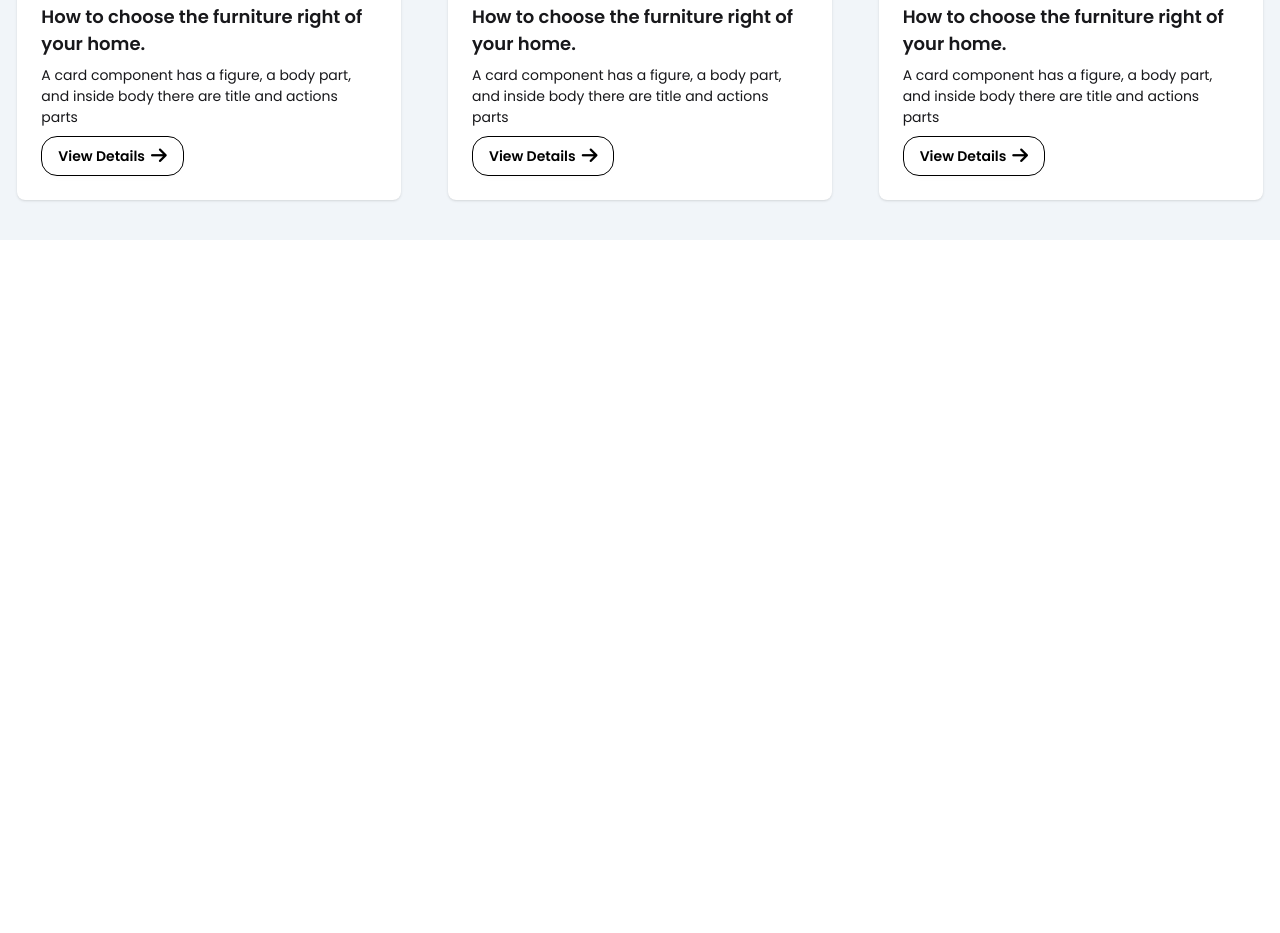
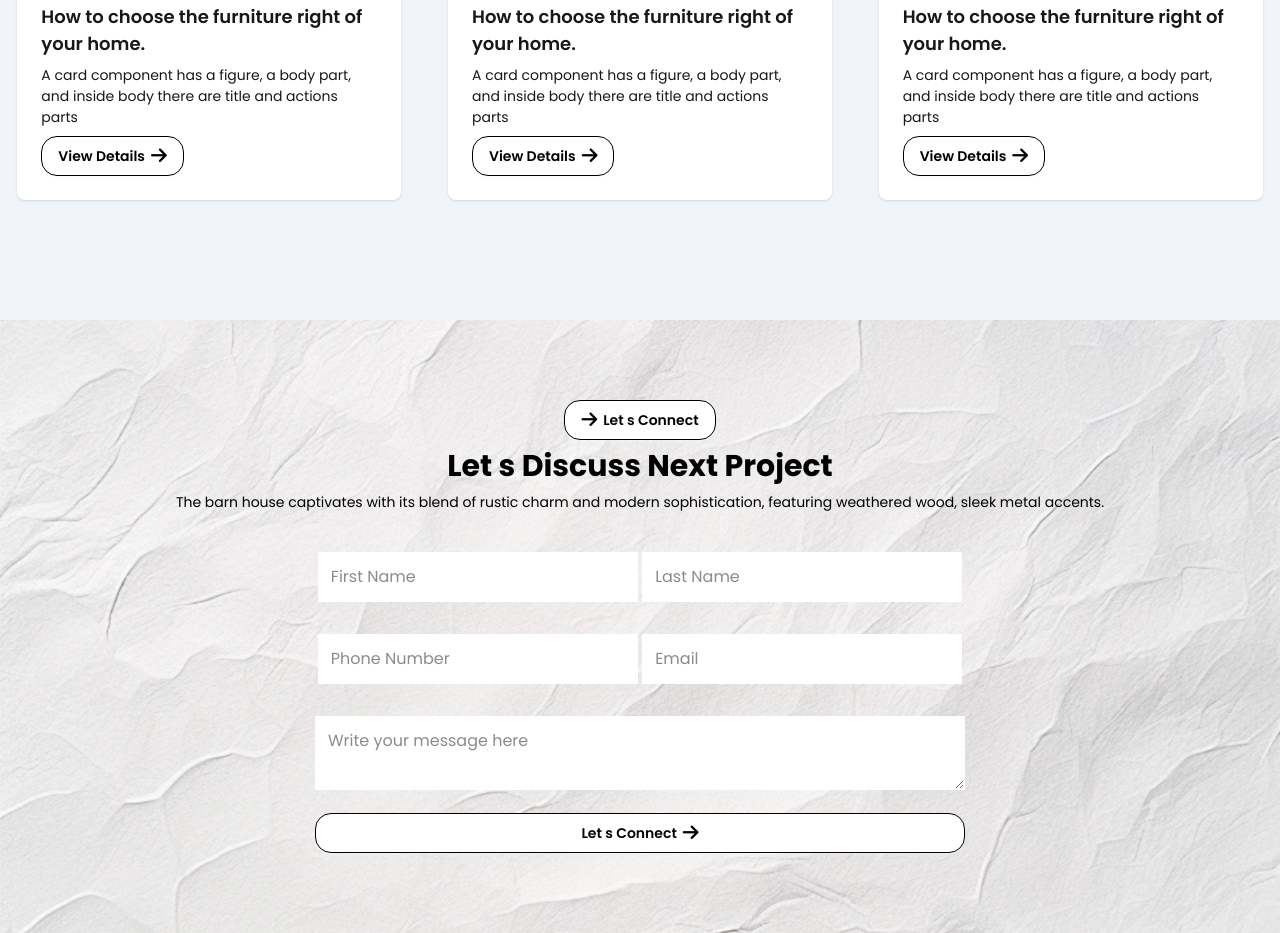
Before and after one commit to rizvikhan2/house, a plain HTML site: page index.html in a window 1280 px wide. Shown: the part 3877-4810 px from the top of the page. Before the commit the page ends 4197 px from the top, so only its background shows below. Drawn offline with nearby package versions, Linux system fonts and the light colour scheme.

Commit message:
input find added

```diff
--- a/index.html
+++ b/index.html
@@ -231,7 +231,7 @@
             <div class="flex gap-4 flex-col lg:flex-row mt-10 mx-10">
                 <!-- card1 -->
 
-                <div class="hero-content flex-col lg:flex-row w-auto lg:w-3/4 bg-s mx-auto rounded-lg">
+                <div class="hero-content flex-col lg:flex-row w-auto lg:w-3/4 bg-white mx-auto rounded-lg">
                     <img src="assets/img1.png" class=" rounded-lg shadow-2xl" />
                     <div>
                         <h1 class="text-lg font-semibold">Commercial</h1>
@@ -293,7 +293,8 @@
                     featuring weathered wood, sleek metal accents.</p>
             </div>
             <!-- card section -->
-            <div class="mt-10 grid grid-cols-1 md:grid-cols-2 lg:grid-cols-3 gap-3  justify-items-center container  pb-10">
+            <div
+                class="mt-10 grid grid-cols-1 md:grid-cols-2 lg:grid-cols-3 gap-3  justify-items-center container  pb-10">
                 <!-- card1 -->
                 <div class="card bg-base-100  w-96  shadow-sm">
                     <figure class="px-10 pt-10">
@@ -307,12 +308,12 @@
                         <h2 class="card-title">How to choose the furniture right of your home.</h2>
                         <p>A card component has a figure, a body part, and inside body there are title and actions parts
                         </p>
-                         <a class="btn text-sm bg-white rounded-2xl text-black  border-black ">View Details<i
+                        <a class="btn text-sm bg-white rounded-2xl text-black  border-black ">View Details<i
                                 class="fa-solid fa-arrow-right text-lg text-black "></i></a>
                     </div>
                 </div>
                 <!-- card2 -->
-               <div class="card bg-base-100  w-96  shadow-sm">
+                <div class="card bg-base-100  w-96  shadow-sm">
                     <figure class="px-10 pt-10">
                         <img src="assets/article2.png" alt="Shoes" class="rounded-xl" />
                     </figure>
@@ -324,7 +325,7 @@
                         <h2 class="card-title">How to choose the furniture right of your home.</h2>
                         <p>A card component has a figure, a body part, and inside body there are title and actions parts
                         </p>
-                         <a class="btn text-sm bg-white rounded-2xl text-black  border-black ">View Details<i
+                        <a class="btn text-sm bg-white rounded-2xl text-black  border-black ">View Details<i
                                 class="fa-solid fa-arrow-right text-lg text-black "></i></a>
                     </div>
                 </div>
@@ -341,7 +342,7 @@
                         <h2 class="card-title">How to choose the furniture right of your home.</h2>
                         <p>A card component has a figure, a body part, and inside body there are title and actions parts
                         </p>
-                         <a class="btn text-sm bg-white rounded-2xl text-black  border-black ">View Details<i
+                        <a class="btn text-sm bg-white rounded-2xl text-black  border-black ">View Details<i
                                 class="fa-solid fa-arrow-right text-lg text-black "></i></a>
                     </div>
                 </div>
@@ -351,11 +352,46 @@
         </section>
         <!-- Read Our Articles and News end -->
 
-        <!-- input find start -->
+    </main>
+
+    <!-- input find start -->
+    <div class="hero " style="background-image: url(assets/bg.jpg);">
+
+        <div class="text-center my-20">
+            <a class="btn text-sm bg-white rounded-2xl text-black  border-black "> <i
+                    class="fa-solid fa-arrow-right text-lg text-black "></i>Let s Connect</a>
+            <h2 class="text-3xl text-black font-bold py-2">Let s Discuss Next Project</h2>
+            <p class="text-sm text-balance text-black">The barn house captivates with its blend of rustic charm and
+                modern sophistication,
+                featuring weathered wood, sleek metal accents.</p>
+            <div class="mt-10">
+                <div class="gap-10">
+                    <input class="w-80 p-3 bg-white border-white  mb-4" placeholder="First Name" type="name" name=""
+                        id="">
+                    <input class="w-80 p-3 bg-white border-white  " placeholder="Last Name" type="name" name="" id="">
+
+                </div>
+                <div class="gap-6 ">
+                    <input class="w-80 p-3 bg-white border-white my-4 " placeholder="Phone Number" type="name" name=""
+                        id="">
+
+                    <input class="w-80 p-3 bg-white border-white " placeholder="Email" type="email" name="" id="">
+
+                </div>
+                <textarea class="w-80 md:w-[650px] lg:w-[650px] p-3 bg-white border-white my-4" placeholder="Write your message here" name="" id=""></textarea>
+                <div>
+                    <a class="btn text-sm bg-white rounded-2xl text-black  border-black w-80 md:w-[650px] lg:w-[650px]"> Let s Connect
+                    <i class="fa-solid fa-arrow-right text-lg text-black "></i></a>
+                </div>
+
+            </div>
 
 
+        </div>
+     </div>
+     <!-- input find end -->
 
-    </main>
+
 
 
 </body>
```
